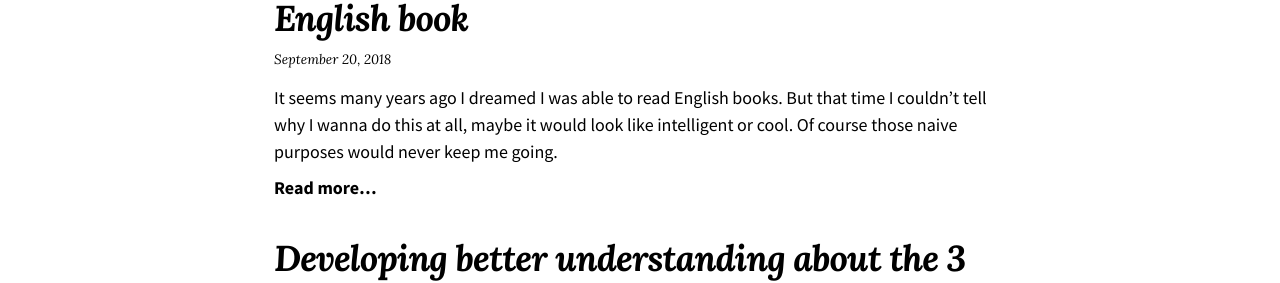
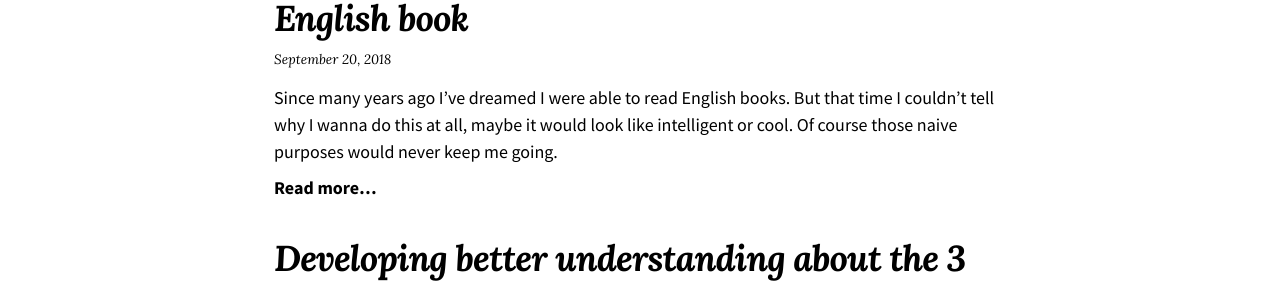
Before and after one commit to uidoyen/xullnn.github.io, a Jekyll site: the page built from index.html, in a window 1280 px wide and 900 px high. Shown: the part 240-523 px from the top of the window. Built offline with Jekyll 4.4.1, drawn with Linux system fonts in a browser that asks for light colours; nearby versions of some CDN libraries.

Commit message:
standard input

```diff
--- a/_posts/2018-09-20-memorial-of-first-reading-through.md
+++ b/_posts/2018-09-20-memorial-of-first-reading-through.md
@@ -4,14 +4,14 @@ categories: [Reading Notes]
 tags: [Metaknowledge]
 ---
 
-It seems many years ago I dreamed I was able to read English books. But that time I couldn't tell why I wanna do this at all, maybe it would look like intelligent or cool. Of course those naive purposes would never keep me going.
+Since many years ago I've dreamed I were able to read English books. But that time I couldn't tell why I wanna do this at all, maybe it would look like intelligent or cool. Of course those naive purposes would never keep me going.
 
 About 2 years ago, I began to learn English seriously and constantly, not for reading books, just for TOEFL. I wanted to go abroad. The previous sentence might look like incomplete since I didn't say what's the purpose of going abroad, yet I didn't know. Pathetically in my first 27 years of life I never had a clear target, but fortunately I got one now, and I am so comforted that I stick to my English learning, it gave me a new world.
 
 Although I've read several(about 10) English books this year, but I always feel there's something absent, a ritual, a milestone? I can't tell clearly. But I clearly remember the first TOEFL listening material I tried to follow, a 251 words article, the record lasts about one and an half minutes, but it took me about 6 hours(spread in 3 days) to follow through it. Today I completely followed through - means I follow the reading of audible book while look at the paperback book - <Eyes wide open>, it took me:
 
 - 18 days and approximately 30 hours.
-- Looked up dictionary about 1000 times.
+- Looking up dictionary about 1000 times.
 
 About 80000 words, this time I used 30 hours, instead of 251 words in 6 hours -- 2600 vs 42 !!!
 
```
